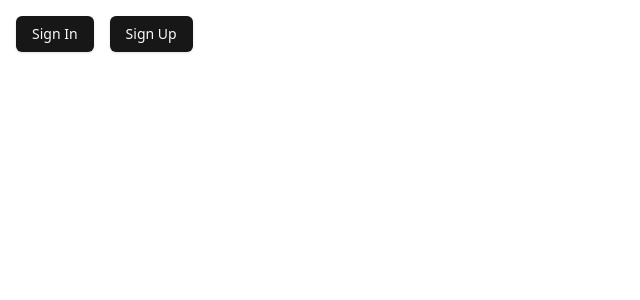
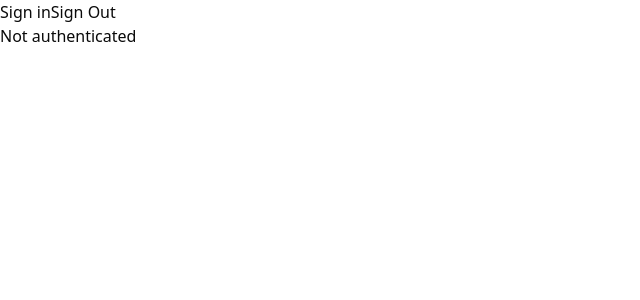
Before and after one commit to TheCodingCanal/meeting-scheduler, a Next.js app: page / in a window 1280 px wide. Shown: the top 300 px of the page, without its empty margins (0-640 px from the left). Built offline with nearby package versions, Linux system fonts and the light colour scheme; no server answers.

Commit message:
setting up nextauth. authentication works but issue where pages arent protected when user isnt signed in

```diff
--- /dev/null
+++ b/middleware.ts
@@ -0,0 +1,5 @@
+export { default } from "next-auth/middleware";
+
+export const config = {
+	matcher: ["/home"],
+};
--- /dev/null
+++ b/src/app/api/auth/[...nextauth]/route.ts
@@ -0,0 +1,79 @@
+import { prisma } from "@/lib/database";
+import { compare } from "bcrypt";
+import NextAuth, { type NextAuthOptions } from "next-auth";
+import CredentialsProvider from "next-auth/providers/credentials";
+
+export const authOptions: NextAuthOptions = {
+	session: {
+		strategy: "jwt",
+	},
+	providers: [
+		CredentialsProvider({
+			name: "Sign in",
+			credentials: {
+				email: {
+					label: "Email",
+					type: "email",
+					placeholder: "hello@example.com",
+				},
+				password: { label: "Password", type: "password" },
+			},
+			async authorize(credentials) {
+				if (!credentials?.email || !credentials.password) {
+					return null;
+				}
+
+				const user = await prisma.user.findUnique({
+					where: {
+						email: credentials.email,
+					},
+				});
+
+				if (!user) {
+					return null;
+				}
+
+				const isPasswordValid = await compare(
+					credentials.password, // user string
+					user.password // encrypted string
+				);
+
+				if (!isPasswordValid) {
+					return null;
+				}
+
+				return {
+					id: user.id,
+					email: user.email,
+					name: user.firstName,
+				};
+			},
+		}),
+	],
+	callbacks: {
+		session: ({ session, token }) => {
+			console.log("Session Callback", { session, token });
+			return {
+				...session,
+				user: {
+					...session.user,
+					id: token.id,
+				},
+			};
+		},
+		jwt: ({ token, user }) => {
+			console.log("JWT Callback", { token, user });
+			if (user) {
+				const u = user as unknown as any;
+				return {
+					...token,
+					id: u.id,
+				};
+			}
+			return token;
+		},
+	},
+};
+
+const handler = NextAuth(authOptions);
+export { handler as GET, handler as POST };
--- /dev/null
+++ b/src/app/api/route.ts
@@ -0,0 +1,8 @@
+import { getServerSession } from "next-auth";
+import { authOptions } from "./auth/[...nextauth]/route";
+import { NextResponse } from "next/server";
+
+export async function GET(request: Request) {
+	const session = await getServerSession(authOptions);
+	return NextResponse.json({ authenticated: !!session });
+}
--- /dev/null
+++ b/src/app/auth.tsx
@@ -0,0 +1,11 @@
+"use client";
+
+import { signIn, signOut } from "next-auth/react";
+
+export const LoginButton = () => {
+	return <button onClick={() => signIn()}>Sign in</button>;
+};
+
+export const LogoutButton = () => {
+	return <button onClick={() => signOut()}>Sign Out</button>;
+};
--- /dev/null
+++ b/src/app/home/page.tsx
@@ -0,0 +1,30 @@
+import { prisma } from "@/lib/database";
+import React from "react";
+
+export default async function HomePage() {
+	const users = await prisma.user.findMany();
+	const schedules = await prisma.schedule.findMany();
+	const ifNeeded = await prisma.ifNeeded.findMany();
+	return (
+		<main>
+			<h1>Users</h1>
+			<ul>
+				{users.map((users) => (
+					<li key={users.id}>{users.firstName}</li>
+				))}
+			</ul>
+			<h1>Schedules</h1>
+			<ul>
+				{schedules.map((schedule) => (
+					<li key={schedule.id}>{schedule.monday}</li>
+				))}
+			</ul>
+			<h1>IfNeeded</h1>
+			<ul>
+				{ifNeeded.map((ifNeeded) => (
+					<li key={ifNeeded.id}>{ifNeeded.monday}</li>
+				))}
+			</ul>
+		</main>
+	);
+}
--- a/src/app/page.tsx
+++ b/src/app/page.tsx
@@ -1,24 +1,15 @@
-import { Button } from "@/components/ui/button";
-import { Card, CardDescription, CardFooter, CardHeader, CardTitle } from "@/components/ui/card";
-import Link from "next/link";
-import HomePage from "./home/HomePage";
+import { getServerSession } from "next-auth";
+import { authOptions } from "./api/auth/[...nextauth]/route";
+import { LoginButton, LogoutButton } from "./auth";
 
-export default function Home() {
-    const user = null;
-    return (
-        <div className="container mx-auto p-4">
-            {user == null ? (
-                <div className="flex gap-4">
-                    <Button asChild>
-                        <Link href="/sign-in">Sign In</Link>
-                    </Button>
-                    <Button asChild>
-                        <Link href="/sign-up">Sign Up</Link>
-                    </Button>
-                </div>
-            ) : (
-                <HomePage/>
-            )}
-        </div>
-    );
+export default async function Home() {
+	const session = await getServerSession(authOptions);
+
+	return (
+		<main>
+			<LoginButton />
+			<LogoutButton />
+			{session ? <p>Authenticated</p> : <p>Not authenticated</p>}
+		</main>
+	);
 }
```
